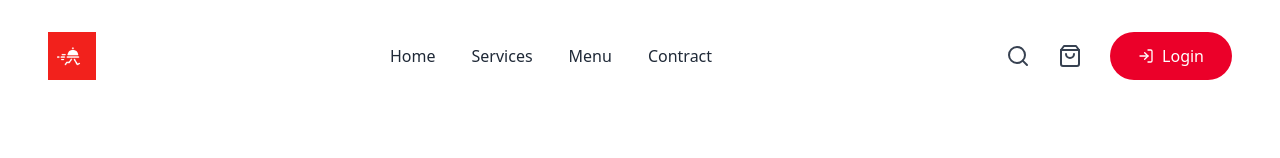
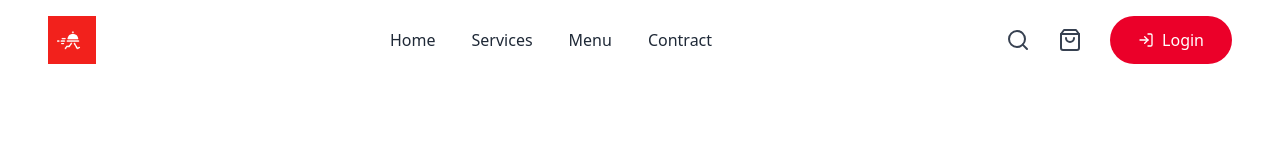
Before and after one commit to faiza-muskan/gym-app, a React (Create React App) app: page / in a window 1280 px wide. Shown: the top 158 px of the page. Built offline with nearby package versions, Linux system fonts and the light colour scheme.

Commit message:
added bg-transparent

```diff
--- a/src/components/NavBar.js
+++ b/src/components/NavBar.js
@@ -7,7 +7,7 @@ const Navbar = () => {
   return (
     <nav
       className={
-        " container flex flex-row bg-transparent items-center justify-between py-8 px-12 fixed top-0 left-0 right-0 w-full z-50"
+        " container flex flex-row items-center justify-between py-4 px-12 fixed top-0 left-0 right-0 w-full z-50 bg-[#ffffffc9]"
       }
     >
       <Link to="/">
```
